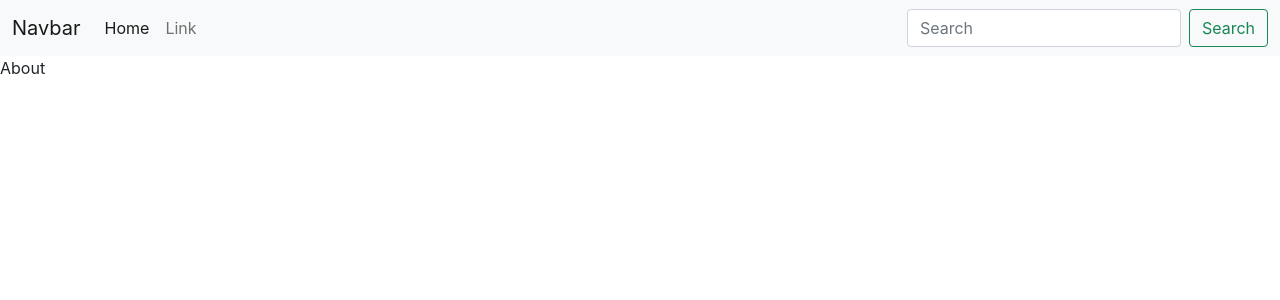
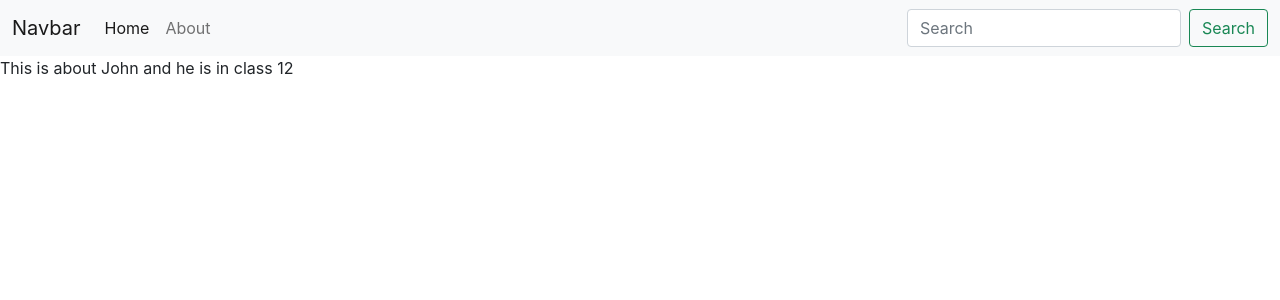
Before and after one commit to PradhyumanSinghMandloi/-MyNotebook, a React (Create React App) app: page /about in a window 1280 px wide. Shown: the top 300 px of the page. Built offline with nearby package versions, Linux system fonts and the light colour scheme.

Commit message:
Setting Context api and setting the navbar

```diff
--- a/package.json
+++ b/package.json
@@ -17,7 +17,7 @@
     "build": "react-scripts build",
     "test": "react-scripts test",
     "eject": "react-scripts eject",
-    "both": "concurrently \"npm run start\" \"nodemmon backend/index.js\""
+    "both": "concurrently \"npm run start\" \"nodemon backend/index.js\""
   },
   "eslintConfig": {
     "extends": [
--- a/src/App.js
+++ b/src/App.js
@@ -9,10 +9,12 @@
   Route,
 
 } from "react-router-dom";
+import NoteState from './context/Notes/NoteState';
 
 function App() {
   return (
    <>
+   <NoteState>
    <Router>
         <Navbar/>
         <Switch>
@@ -26,6 +28,7 @@
 
         </Switch>
         </Router>
+        </NoteState>
    </>
   );
 }
--- a/src/components/About.js
+++ b/src/components/About.js
@@ -1,8 +1,22 @@
-import React from 'react'
+import React ,{useEffect } from 'react'
+import noteContext from '../context/Notes/noteContext'
+import { useContext } from 'react';
 
 const About = () => {
+  const a = useContext(noteContext)
+  useEffect(() =>{
+  a.update();
+  // eslint-disable-next-line
+
+  } , [])
+
   return (
-    <div>About</div>
+    <div>
+
+      This is about {a.state.name} and he is in class {a.state.class}
+
+
+    </div>
   )
 }
 
--- a/src/components/Navbar.js
+++ b/src/components/Navbar.js
@@ -16,8 +16,9 @@
           <Link className="nav-link active" aria-current="page" to="/">Home</Link>
         </li>
         <li className="nav-item">
-          <Link className="nav-link" to="/">Link</Link>
+          <Link className="nav-link" to="/about">About</Link>
         </li>
+
 
       </ul>
       <form className="d-flex">
--- /dev/null
+++ b/src/context/Notes/NoteState.js
@@ -0,0 +1,34 @@
+
+import { useState } from "react";
+import NoteContext from "./noteContext";
+
+
+const NoteState = (props) => {
+
+    const  s1 ={
+        "name" : "harry",
+        "class" : "10"
+    }
+
+   const [state , setState] = useState(s1);
+     const update = () =>{
+        setTimeout(()=>{
+            setState({
+                "name" : "John",
+                "class" : "12"
+            })
+        }, 1000);
+    }
+
+    return (
+
+        <NoteContext.Provider  value ={{state :state,update : update}}>
+
+            {props.children}
+        </NoteContext.Provider>
+    )
+
+}
+
+
+export default NoteState;
--- /dev/null
+++ b/src/context/Notes/noteContext.js
@@ -0,0 +1,7 @@
+import {createContext}  from "react";
+
+const noteContext = createContext();
+
+
+
+export default noteContext;
```
